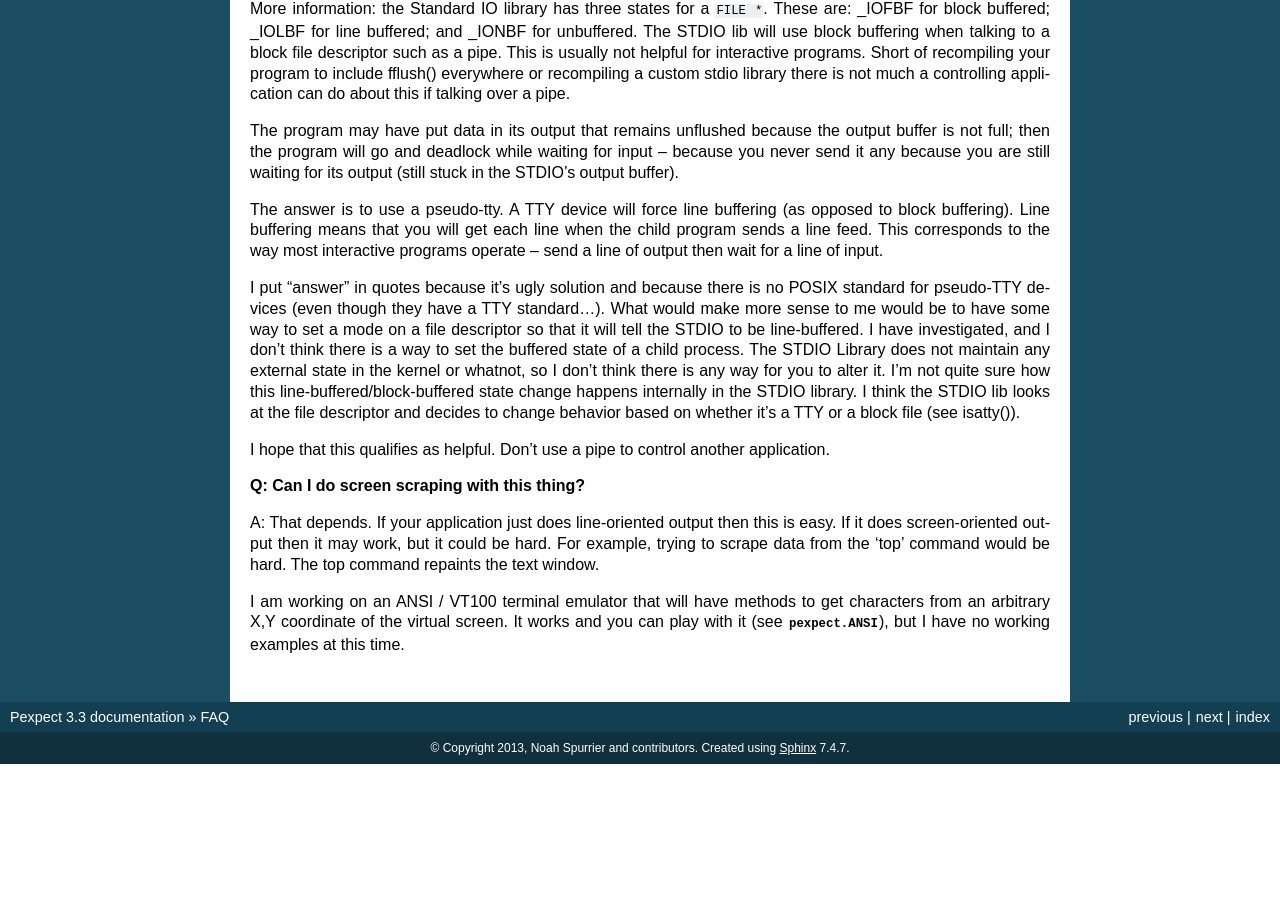
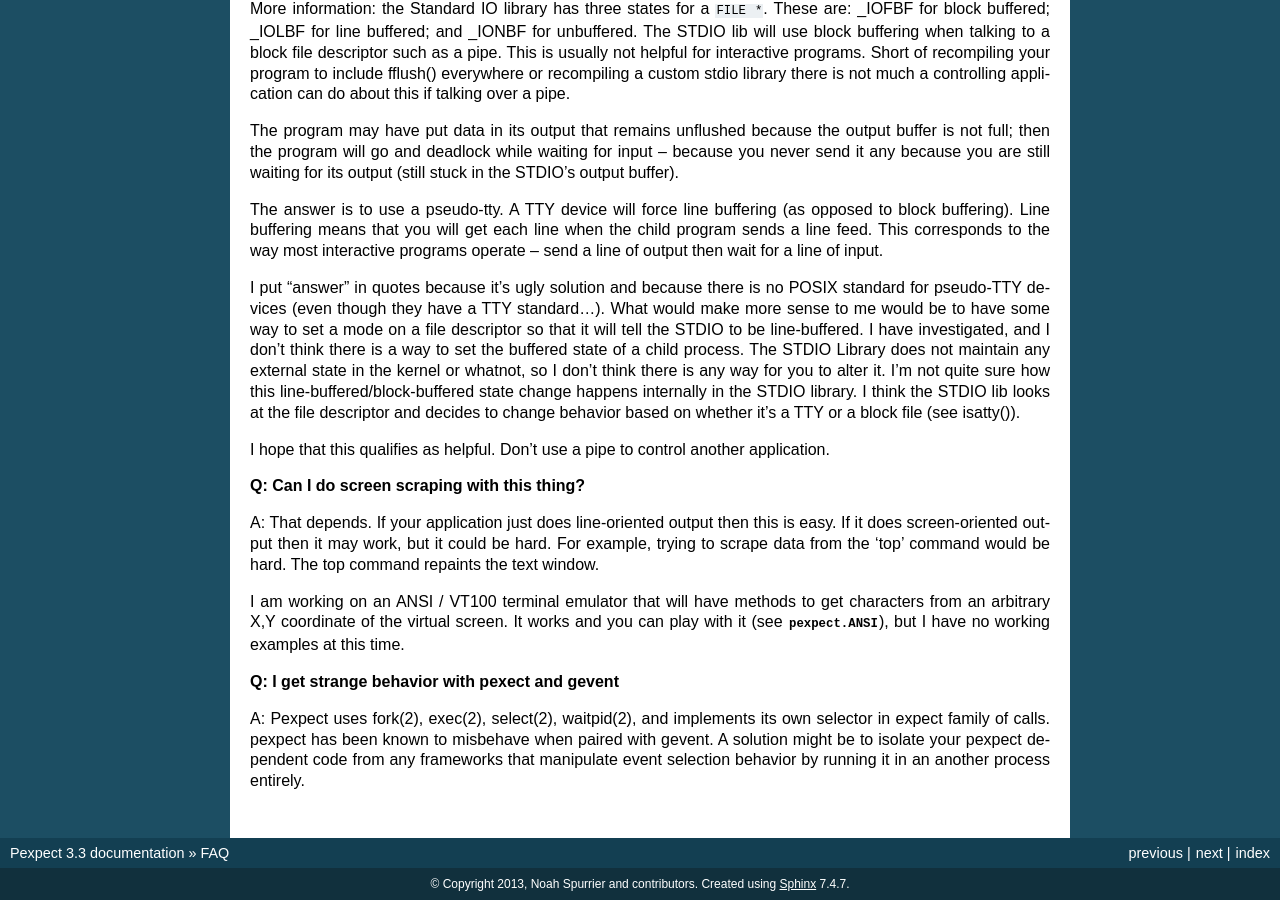
Before and after one commit to pexpect/pexpect, a Sphinx documentation site: the page built from doc/FAQ.rst, in a window 1280 px wide and 900 px high, scrolled down 1339 px. Built offline with Sphinx 7.4.7, drawn with Linux system fonts in a browser that asks for light colours; before the commit the page ends 2103 px from its top, so only the background shows below that.

Commit message:
add FAQ entry about gevent, recommend isolation

```diff
--- a/doc/FAQ.rst
+++ b/doc/FAQ.rst
@@ -134,3 +134,11 @@ I am working on an ANSI / VT100 terminal emulator that will have methods
 to get characters from an arbitrary X,Y coordinate of the virtual screen.
 It works and you can play with it (see :mod:`pexpect.ANSI`), but I have
 no working examples at this time.
+
+**Q: I get strange behavior with pexect and gevent**
+
+A: Pexpect uses fork(2), exec(2), select(2), waitpid(2), and implements its
+own selector in expect family of calls. pexpect has been known to misbehave
+when paired with gevent.  A solution might be to isolate your pexpect
+dependent code from any frameworks that manipulate event selection behavior
+by running it in an another process entirely.
```
